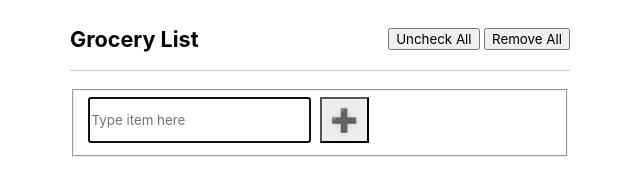
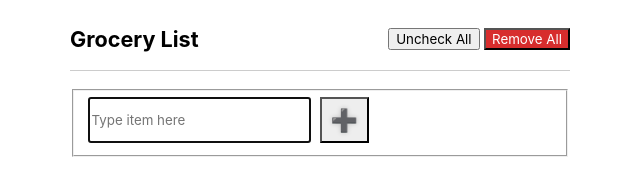
Before and after one commit to blakewatson/list, a website with bundled scripts: page index.html in a window 1280 px wide. Shown: the whole page, without its empty margins (320-960 px from the left). Built offline with nearby package versions, Linux system fonts and the light colour scheme.

Commit message:
danger button style

```diff
--- a/css/app.css
+++ b/css/app.css
@@ -43,6 +43,11 @@ html {
   font-size: 1.2rem;
 }
 
+.danger-button {
+  background-color: #d72d2d;
+  color: white;
+}
+
 .emoji-button {
   padding: 0.4545em 0.5rem;
   font-size: 22px;
--- a/index.html
+++ b/index.html
@@ -20,7 +20,10 @@
 
         <div class="app-actions">
           <button @click="uncheckAll" class="pure-button">Uncheck All</button>
-          <button @click="removeAllItems" class="pure-button ml-xs">
+          <button
+            @click="removeAllItems"
+            class="danger-button pure-button ml-xs"
+          >
             Remove All
           </button>
         </div>
```
